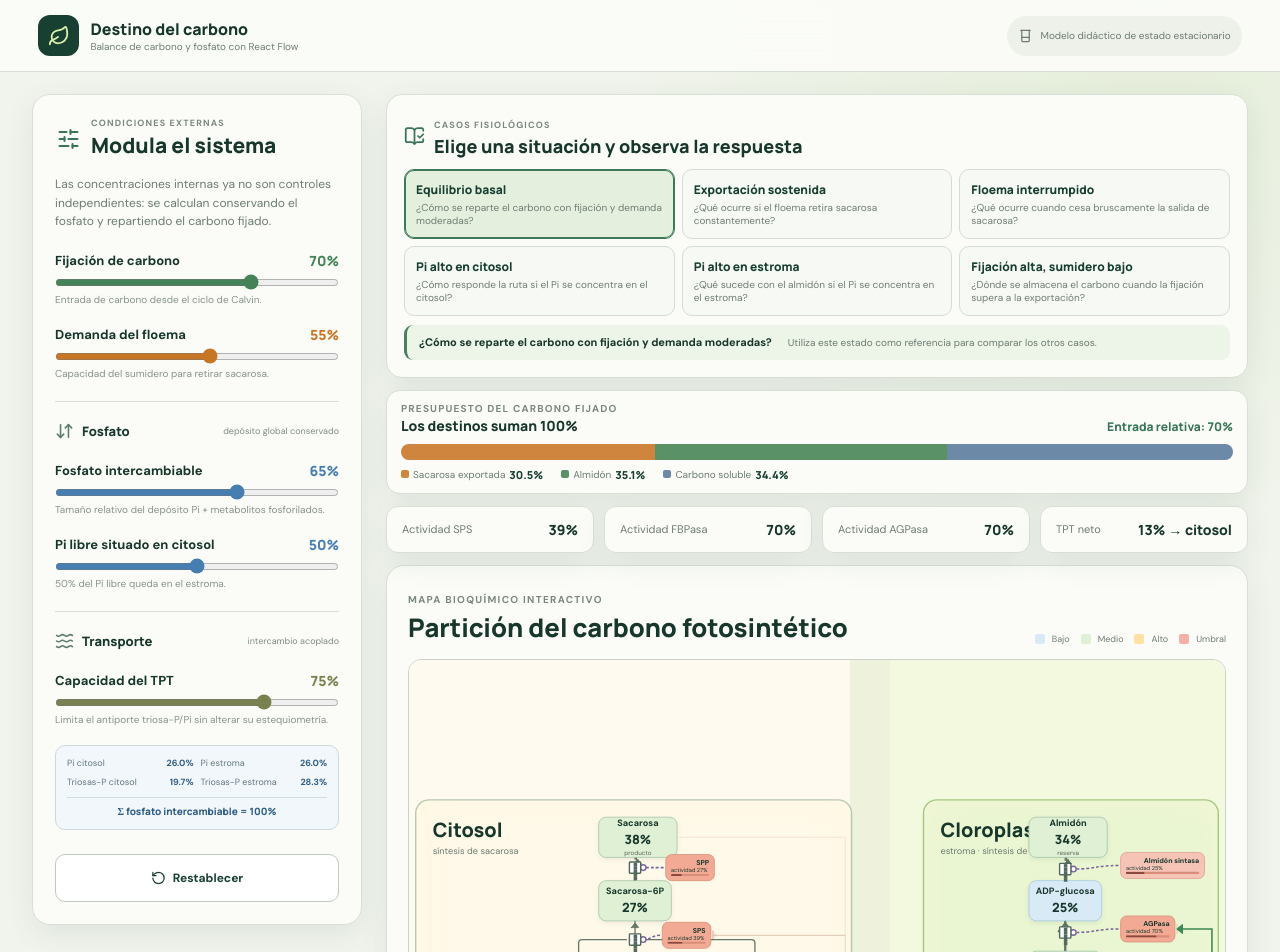
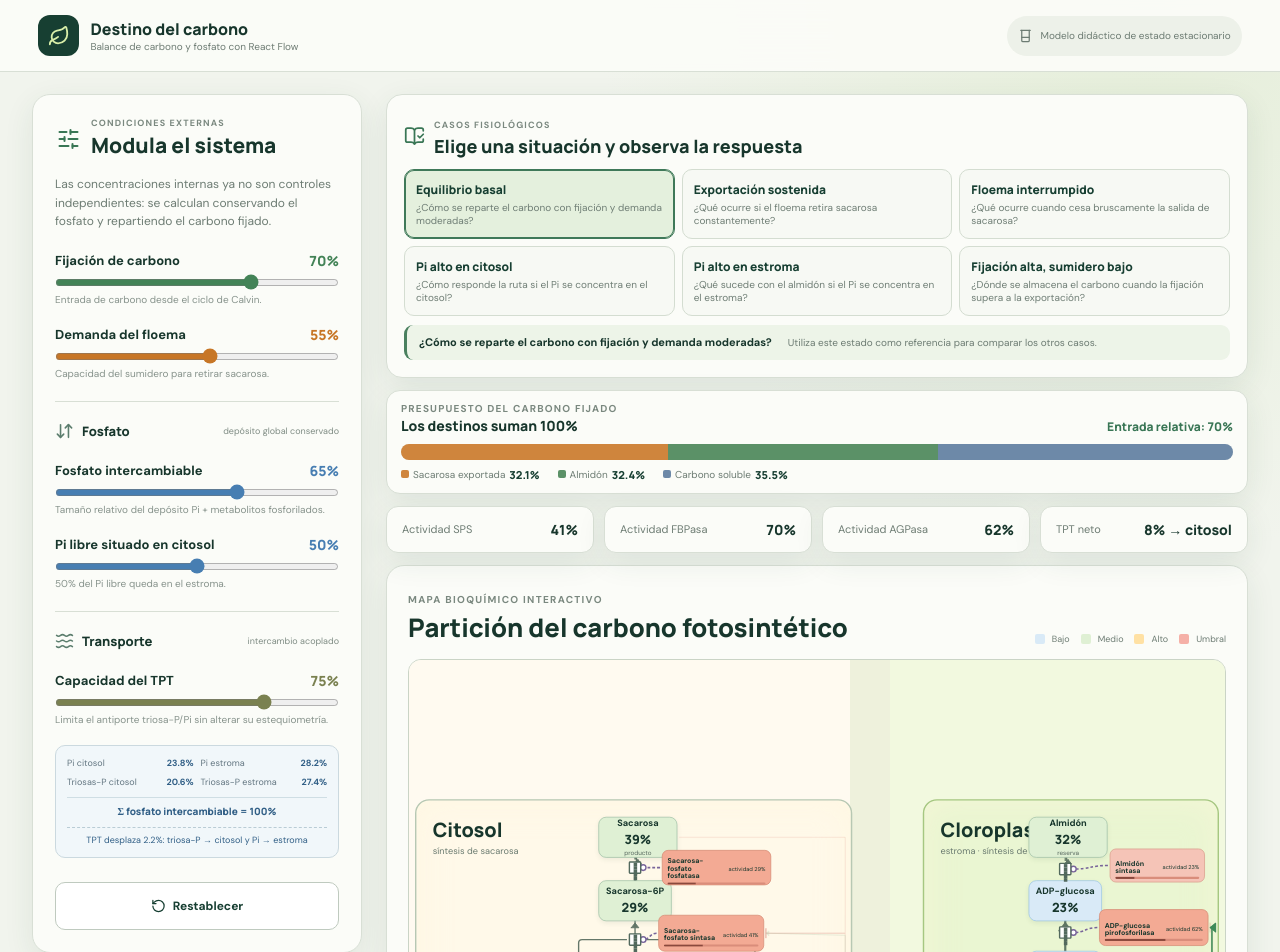
Before and after one commit to migred/Sacarosavsalmidon, a React (Vite) app: page / in a window 1280 px wide. Shown: the top 952 px of the page. Built offline with nearby package versions, Linux system fonts and the light colour scheme.

Commit message:
Estequiometria

```diff
--- a/package.json
+++ b/package.json
@@ -1,7 +1,7 @@
 {
   "name": "laboratorio-carbono-vegetal",
   "private": true,
-  "version": "1.0.1",
+  "version": "1.0.3",
   "type": "module",
   "scripts": {
     "dev": "vite",
--- a/src/App.tsx
+++ b/src/App.tsx
@@ -21,7 +21,7 @@ export type Balance = {
 export type Derived = {
   f6p: number; g6p: number; f26bp: number; f26Kinase: number; f26Bisphosphatase: number
   sucrosePool: number; starch: number; sps: number; fbpase: number; agpase: number
-  tpt: number; sucroseFlux: number; starchFlux: number
+  tpt: number; tptExtent: number; sucroseFlux: number; starchFlux: number
   sucroseShare: number; starchShare: number; intermediateShare: number
   piCytShare: number; piStromaShare: number; trioseCytShare: number; trioseStromaShare: number
 }
@@ -31,6 +31,28 @@ type Scenario = { id: string; title: string; question: string; focus: string; co
 
 const INITIAL: Controls = { carbonFixation: 70, sinkDemand: 55, phosphatePool: 65, piDistribution: 50, tptCapacity: 75 }
 const clamp = (v: number) => Math.max(0, Math.min(100, v))
+
+function applyTptAntiport(piCyt:number,piStroma:number,trioseCyt:number,trioseStroma:number,capacity:number){
+  // TPest + Picit <-> TPcit + Piest. Para K≈1, la extensión que elimina
+  // el desequilibrio es (TPest·Picit - TPcit·Piest) / depósito total.
+  const total = piCyt + piStroma + trioseCyt + trioseStroma
+  const drive = trioseStroma * piCyt - trioseCyt * piStroma
+  const equilibriumExtent = total > 0 ? drive / total : 0
+  const requestedExtent = equilibriumExtent * capacity / 100
+  const maxForward = Math.min(trioseStroma,piCyt)
+  const maxReverse = Math.min(trioseCyt,piStroma)
+  const extent = Math.max(-maxReverse,Math.min(maxForward,requestedExtent))
+  const limitingPool = extent >= 0 ? maxForward : maxReverse
+  const relativeFlux = limitingPool > 0 ? Math.abs(extent) / limitingPool * 100 * Math.sign(extent) : 0
+  return {
+    piCyt:piCyt-extent,
+    piStroma:piStroma+extent,
+    trioseCyt:trioseCyt+extent,
+    trioseStroma:trioseStroma-extent,
+    extent,
+    relativeFlux,
+  }
+}
 
 const SCENARIOS: Scenario[] = [
   { id:'baseline', title:'Equilibrio basal', question:'¿Cómo se reparte el carbono con fijación y demanda moderadas?', focus:'Utiliza este estado como referencia para comparar los otros casos.', controls:INITIAL },
@@ -47,14 +69,16 @@ function derive(c: Controls): Model {
   const phosphateScale = .35 + c.phosphatePool * .0065
   const boundP = clamp(12 + c.carbonFixation * .45 + (100 - c.sinkDemand) * .10)
   const freeP = 100 - boundP
-  const piCytShare = freeP * c.piDistribution / 100
-  const piStromaShare = freeP - piCytShare
+  const initialPiCytShare = freeP * c.piDistribution / 100
+  const initialPiStromaShare = freeP - initialPiCytShare
 
-  // La fijación aporta carbono; la demanda del sumidero consume las triosas citosólicas.
-  // La capacidad del TPT determina cuánto se aproximan ambos compartimentos al equilibrio.
-  const cytTrioseFraction = clamp(55 - c.sinkDemand * .30 + (100 - c.tptCapacity) * .10 + (c.piDistribution - 50) * .10) / 100
-  const trioseCytShare = boundP * cytTrioseFraction
-  const trioseStromaShare = boundP - trioseCytShare
+  // La fijación aporta carbono y la demanda del sumidero consume triosas citosólicas.
+  // El TPT se aplica después como una redistribución estequiométrica acoplada.
+  const cytTrioseFraction = clamp(55 - c.sinkDemand * .30) / 100
+  const initialTrioseCytShare = boundP * cytTrioseFraction
+  const initialTrioseStromaShare = boundP - initialTrioseCytShare
+  const transported = applyTptAntiport(initialPiCytShare,initialPiStromaShare,initialTrioseCytShare,initialTrioseStromaShare,c.tptCapacity)
+  const {piCyt:piCytShare,piStroma:piStromaShare,trioseCyt:trioseCytShare,trioseStroma:trioseStromaShare}=transported
   const asConcentration = (share: number) => clamp(share * 2 * phosphateScale)
 
   const piCyt = asConcentration(piCytShare)
@@ -65,8 +89,10 @@ function derive(c: Controls): Model {
 
   const f6p = clamp(trioseCyt * .82)
   const g6p = clamp(f6p * 1.06)
-  const f26Kinase = clamp(16 + f6p * .55 + piCyt * .32)
-  const f26Bisphosphatase = clamp(78 - piCyt * .48 + trioseCyt * .12)
+  // Regulación del ciclo F6P/F2,6BP según el esquema de referencia:
+  // F6P y Pi activan la quinasa; las triosas-P la inhiben. Pi y F6P inhiben la fosfatasa.
+  const f26Kinase = clamp(16 + f6p * .65 + piCyt * .38 - trioseCyt * .25)
+  const f26Bisphosphatase = clamp(78 - piCyt * .48 - f6p * .32)
   const f26bp = clamp(f26Kinase * .68 + (100 - f26Bisphosphatase) * .32)
   const fbpase = clamp(100 - f26bp * .72)
   const sucrosePool = clamp(18 + c.carbonFixation * .65 + trioseCyt * .35 - c.sinkDemand * .65)
@@ -74,10 +100,8 @@ function derive(c: Controls): Model {
   const sps = clamp((g6p * .62 + (100 - piCyt) * .38) * feedback / 100)
   const agpRatio = trioseStroma / Math.max(8, piStroma)
   const agpase = clamp(agpRatio * 64)
-  const outward = trioseStroma * piCyt
-  const inward = trioseCyt * piStroma
-  const tptDrive = clamp(Math.abs(outward - inward) / 30) * Math.sign(outward - inward)
-  const tpt = tptDrive * c.tptCapacity / 100
+  const tpt = transported.relativeFlux
+  const tptExtent = transported.extent
 
   // Reparto de un mismo presupuesto de carbono. Las tres fracciones se normalizan
   // conjuntamente y, por definición, suman el 100 % del carbono fijado.
@@ -93,7 +117,7 @@ function derive(c: Controls): Model {
   const starchFlux = starchShare * throughput
   const starch = clamp(12 + starchFlux * .88)
 
-  return { balance, derived:{ f6p,g6p,f26bp,f26Kinase,f26Bisphosphatase,sucrosePool,starch,sps,fbpase,agpase,tpt,sucroseFlux,starchFlux,sucroseShare,starchShare,intermediateShare,piCytShare,piStromaShare,trioseCytShare,trioseStromaShare } }
+  return { balance, derived:{ f6p,g6p,f26bp,f26Kinase,f26Bisphosphatase,sucrosePool,starch,sps,fbpase,agpase,tpt,tptExtent,sucroseFlux,starchFlux,sucroseShare,starchShare,intermediateShare,piCytShare,piStromaShare,trioseCytShare,trioseStromaShare } }
 }
 
 function Slider({label,value,color,hint,onChange}:{label:string;value:number;color:string;hint:string;onChange:(v:number)=>void}){
@@ -133,6 +157,7 @@ export default function App(){
           <div><span>Pi citosol</span><b>{d.piCytShare.toFixed(1)}%</b></div><div><span>Pi estroma</span><b>{d.piStromaShare.toFixed(1)}%</b></div>
           <div><span>Triosas-P citosol</span><b>{d.trioseCytShare.toFixed(1)}%</b></div><div><span>Triosas-P estroma</span><b>{d.trioseStromaShare.toFixed(1)}%</b></div>
           <strong>Σ fosfato intercambiable = {(d.piCytShare+d.piStromaShare+d.trioseCytShare+d.trioseStromaShare).toFixed(0)}%</strong>
+          <small className="tpt-coupling">{Math.abs(d.tptExtent)<.05?'TPT en equilibrio':d.tptExtent>0?`TPT desplaza ${Math.abs(d.tptExtent).toFixed(1)}%: triosa-P → citosol y Pi → estroma`:`TPT desplaza ${Math.abs(d.tptExtent).toFixed(1)}%: triosa-P → estroma y Pi → citosol`}</small>
         </div>
         <button className="reset" onClick={reset}><RotateCcw/>Restablecer</button>
       </aside>
--- a/src/MetabolicFlow.tsx
+++ b/src/MetabolicFlow.tsx
@@ -108,7 +108,7 @@ const edgeTypes = { reaction:ReactionEdge, regulatory:RegulatoryEdge, reversible
 
 const met = (id:string,label:string,value:number,parentId:string,x:number,y:number,note?:string,width=104) => ({ id,type:'metabolite',parentId,extent:'parent' as const,position:{x,y},data:{label,value,note},style:{width,height:58},draggable:false })
 const proc = (id:string,label:string,parentId:string|undefined,x:number,y:number) => ({ id,type:'process',parentId,extent:parentId?'parent' as const:undefined,position:{x,y},data:{label},style:{width:18,height:18},draggable:false })
-const enz = (id:string,label:string,activity:number,parentId:string,x:number,y:number,width=92) => ({ id,type:'enzyme',parentId,extent:'parent' as const,position:{x,y},data:{label,activity},style:{width,height:38},draggable:false })
+const enz = (id:string,label:string,activity:number,parentId:string,x:number,y:number,width=92,height=38) => ({ id,type:'enzyme',parentId,extent:'parent' as const,position:{x,y},data:{label,activity},style:{width,height},draggable:false })
 const reaction = (id:string,source:string,target:string,flux:number,sourceHandle:string,targetHandle:string,production=false) => ({ id,type:'reaction',source,target,sourceHandle,targetHandle,data:{flux,production},markerEnd:production?{type:MarkerType.ArrowClosed,color:'#435b4e',width:14,height:14}:undefined,selectable:false })
 const regulation = (id:string,source:string,target:string,kind:'activation'|'inhibition'|'catalysis',active:boolean,sourceHandle:string,targetHandle:string,route?:FlowData['route'],corridor?:number,waypoints?:FlowData['waypoints']) => ({ id,type:'regulatory',source,target,sourceHandle,targetHandle,data:{kind,active,route,corridor,waypoints},markerEnd:kind==='activation'?{type:MarkerType.ArrowClosed,color:'#3e8a58',width:14,height:14}:undefined,selectable:false })
 const reversible = (id:string,source:string,target:string,forwardFlux:number,reverseFlux:number,sourceHandle:string,targetHandle:string) => ({ id,type:'reversible',source,target,sourceHandle,targetHandle,data:{forwardFlux,reverseFlux},markerEnd:{type:MarkerType.ArrowClosed,color:'#435b4e',width:13,height:13},selectable:false })
@@ -124,21 +124,21 @@ function makeElements(b:Balance,d:Derived) {
     met('g6c','G6P',d.g6p,'cytosol',310,335,'activa SPS'), met('f6c','F6P',d.f6p,'cytosol',180,335),
     met('f16c','F1,6BP',b.trioseCyt*.86,'cytosol',180,430), met('triosec','Triosas-P',b.trioseCyt,'cytosol',475,520,'citosol'),
     met('f26','F2,6BP',d.f26bp,'cytosol',25,335,'regulador'), met('pic','Pi',b.piCyt,'cytosol',500,615,'citosol · fuera'),
-    proc('p_spp','SPP','cytosol',303,88),proc('p_sps','SPS','cytosol',303,190),proc('p_fbp','FBPasa','cytosol',222,398),
-    enz('e_spp','SPP',d.sucroseFlux,'cytosol',355,78,70),enz('e_sps','SPS',d.sps,'cytosol',350,174,70),
+    proc('p_spp','Sacarosa-fosfato fosfatasa','cytosol',303,88),proc('p_sps','Sacarosa-fosfato sintasa','cytosol',303,190),proc('p_fbp','Fructosa-1,6-bisfosfatasa','cytosol',222,398),
+    enz('e_spp','Sacarosa-fosfato fosfatasa',d.sucroseFlux,'cytosol',350,72,155,50),enz('e_sps','Sacarosa-fosfato sintasa',d.sps,'cytosol',345,164,150,52),
     enz('e_udpg','UGPasa',d.g6p,'cytosol',525,298,80),enz('e_pgm_c','PGM',d.g6p,'cytosol',375,290,64),enz('e_pgi_c','PGI',d.g6p,'cytosol',245,290,64),
-    enz('e_fbp','FBPasa',d.fbpase,'cytosol',245,390,82),enz('e_ald_c','Aldolasa',b.trioseCyt,'cytosol',335,550,84),
-    enz('e_f26k','F6P-2-quinasa',d.f26Kinase,'cytosol',55,267,120),enz('e_f26b','F2,6BPasa',d.f26Bisphosphatase,'cytosol',45,410,100),
+    enz('e_fbp','Fructosa-1,6-bisfosfatasa',d.fbpase,'cytosol',255,382,165,52),enz('e_ald_c','Aldolasa',b.trioseCyt,'cytosol',335,550,84),
+    enz('e_f26k','Fructosa-6-fosfato 2-quinasa',d.f26Kinase,'cytosol',40,253,170,56),enz('e_f26b','Fructosa-2,6-bisfosfatasa',d.f26Bisphosphatase,'cytosol',35,402,165,52),
 
     met('starch','Almidón',d.starch,'chloroplast',150,25,'reserva',112),met('adpg','ADP-glucosa',d.starchFlux,'chloroplast',150,115),
     met('g1s','G1P',b.trioseStroma*.58,'chloroplast',150,215),met('g6s','G6P',b.trioseStroma*.66,'chloroplast',150,305),
     met('f6s','F6P',b.trioseStroma*.76,'chloroplast',150,395),met('f16s','F1,6BP',b.trioseStroma*.86,'chloroplast',150,485),
     met('trioses','Triosas-P',b.trioseStroma,'chloroplast',20,520,'estroma'),met('pga','3-PGA',Math.min(100,b.trioseStroma*1.25),'chloroplast',285,520),
     met('pis','Pi',b.piStroma,'chloroplast',5,615,'estroma · dentro'),
-    proc('p_starch','Almidón sintasa','chloroplast',193,90),proc('p_agp','AGPasa','chloroplast',193,180),proc('p_fbp_s','FBPasa','chloroplast',193,460),
-    enz('e_starch','Almidón sintasa',d.starchFlux,'chloroplast',280,75,120),enz('e_agp','AGPasa',d.agpase,'chloroplast',280,165,78),
+    proc('p_starch','Almidón sintasa','chloroplast',193,90),proc('p_agp','ADP-glucosa pirofosforilasa','chloroplast',193,180),proc('p_fbp_s','Fructosa-1,6-bisfosfatasa','chloroplast',193,460),
+    enz('e_starch','Almidón sintasa',d.starchFlux,'chloroplast',265,70,135,48),enz('e_agp','ADP-glucosa pirofosforilasa',d.agpase,'chloroplast',250,156,155,52),
     enz('e_pgm_s','PGM',b.trioseStroma,'chloroplast',280,270,65),enz('e_pgi_s','PGI',b.trioseStroma,'chloroplast',280,360,65),
-    enz('e_fbp_s','FBPasa',b.trioseStroma,'chloroplast',280,450,75),enz('e_ald_s','Aldolasa',b.trioseStroma,'chloroplast',280,580,82),
+    enz('e_fbp_s','Fructosa-1,6-bisfosfatasa',b.trioseStroma,'chloroplast',245,442,160,52),enz('e_ald_s','Aldolasa',b.trioseStroma,'chloroplast',280,580,82),
 
     {id:'tpt',type:'transport',position:{x:645,y:572},data:{activity:Math.abs(d.tpt),note:'antiporte acoplado'},style:{width:82,height:48},draggable:false,selectable:false},
   ]
@@ -165,13 +165,15 @@ function makeElements(b:Balance,d:Derived) {
     regulation('cat_starch','e_starch','p_starch','catalysis',true,'s-left','t-right'),regulation('cat_agp','e_agp','p_agp','catalysis',true,'s-left','t-right'),
     regulation('cat_fbp_s','e_fbp_s','p_fbp_s','catalysis',true,'s-left','t-right'),
 
-    regulation('reg_f26_fbp','f26','e_fbp','inhibition',d.f26bp>=68,'s-left','t-right',undefined,undefined,[{x:10,y:361},{x:10,y:500},{x:340,y:500},{x:340,y:409}]),
+    regulation('reg_f26_fbp','f26','e_fbp','inhibition',d.f26bp>=68,'s-left','t-right',undefined,undefined,[{x:10,y:364},{x:10,y:510},{x:440,y:510},{x:440,y:408}]),
     regulation('reg_pi_sps','pic','e_sps','inhibition',b.piCyt>=65,'s-right','t-right','right',610),
     regulation('reg_g6_sps','g6c','e_sps','activation',d.g6p>=30,'s-bottom','t-right',undefined,undefined,[{x:362,y:400},{x:610,y:400},{x:610,y:193}]),
     regulation('reg_suc_sps','sucrose','e_sps','inhibition',d.sucrosePool>=70,'s-right','t-right','right',610),
     regulation('reg_pi_f26k','pic','e_f26k','activation',b.piCyt>=55,'s-left','t-left','left',10),
     regulation('reg_tri_f26k','triosec','e_f26k','inhibition',b.trioseCyt>=65,'s-left','t-left','left',10),
     regulation('reg_pi_f26b','pic','e_f26b','inhibition',b.piCyt>=55,'s-left','t-left','left',10),
+    regulation('reg_f6_f26k','f6c','e_f26k','activation',d.f6p>=35,'s-top','t-right',undefined,undefined,[{x:232,y:245},{x:220,y:245},{x:220,y:281}]),
+    regulation('reg_f6_f26b','f6c','e_f26b','inhibition',d.f6p>=35,'s-bottom','t-right',undefined,undefined,[{x:220,y:393},{x:220,y:428}]),
     regulation('reg_pi_agp','pis','e_agp','inhibition',b.piStroma>=65,'s-right','t-right','right',1130),
     regulation('reg_pga_agp','pga','e_agp','activation',b.trioseStroma>=30,'s-right','t-right','right',1130),
   ]
```
Also changed, not shown: src/styles.css, 4 other files (tests, documents, lock files or other folders).
